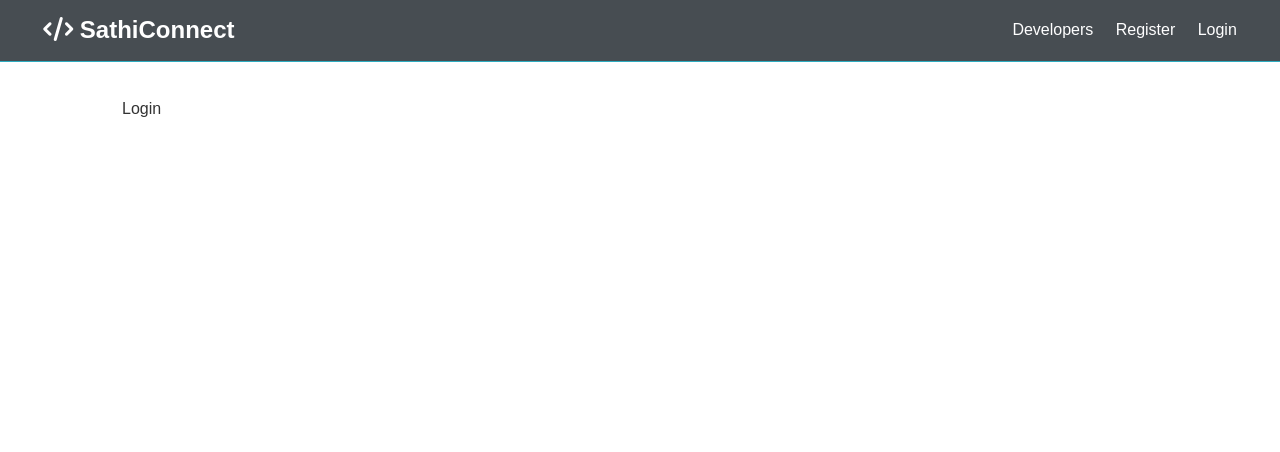
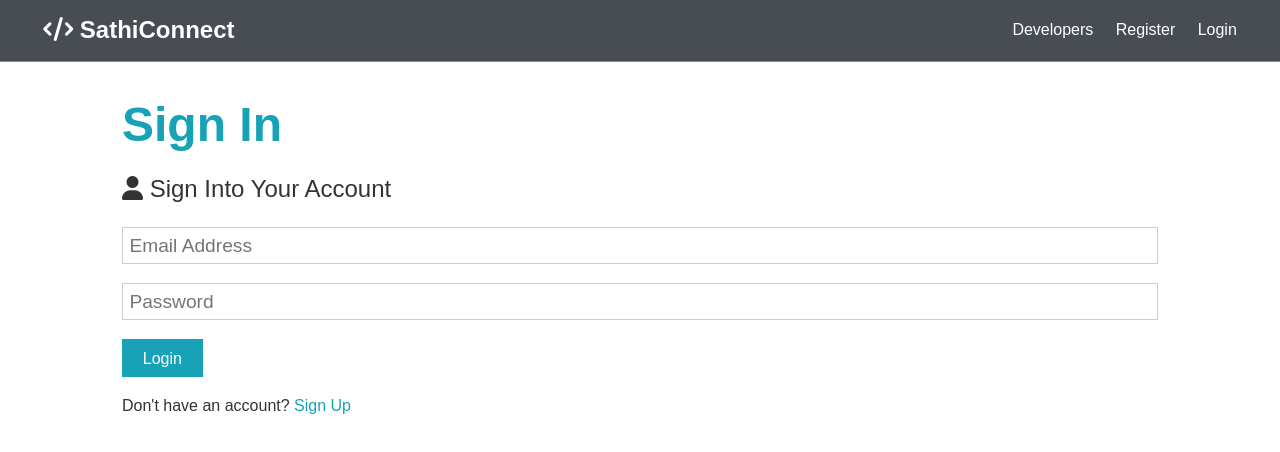
Before and after one commit to Siddarth0/SathiConnect, a React (Create React App) app in the folder client/: page /login in a window 1280 px wide. Shown: the top 452 px of the page. Built offline with nearby package versions, Linux system fonts and the light colour scheme.

Commit message:
login form

```diff
--- a/client/src/components/auth/Login.js
+++ b/client/src/components/auth/Login.js
@@ -1,9 +1,59 @@
-import React from 'react'
+import React, { Fragment, useState } from "react";
+import { Link } from 'react-router-dom';
 
 const Login = () => {
-  return (
-    <div>Login</div>
-  )
-}
+  const [formData, setFormData] = useState({
+      name: "",
+      email: "",
+      password: ""
+    });
+
+    const { name, email, password } = formData;
+
+    const onChange = (e) =>
+      setFormData({ ...formData, [e.target.name]: e.target.value });
+
+    const onSubmit = async e => {
+      e.preventDefault();
+      console.log('SUCCESS');
+    };
+
+
+    return (
+      <Fragment>
+        <h1 className="large text-primary">Sign In</h1>
+        <p className="lead">
+          <i className="fas fa-user"></i> Sign Into Your Account
+        </p>
+        <form className="form" onSubmit={e => onSubmit(e)}>
+          <div className="form-group">
+            <input
+              type="email"
+              placeholder="Email Address"
+              name="email"
+              value={email}
+              onChange={(e) => onChange(e)}
+              required
+            />
+          </div>
+          <div className="form-group">
+            <input
+              type="password"
+              placeholder="Password"
+              name="password"
+              value={password}
+              onChange={(e) => onChange(e)}
+              minLength="6"
+            />
+          </div>
+
+          <input type="submit" className="btn btn-primary" value="Login" />
+        </form>
+        <p className="my-1">
+          Don't have an account? <Link to="/register">Sign Up</Link>
+        </p>
+      </Fragment>
+    );
+  };
 
 export default Login
--- a/client/src/components/auth/Register.js
+++ b/client/src/components/auth/Register.js
@@ -1,4 +1,5 @@
 import React, { Fragment, useState } from "react";
+import { Link } from 'react-router-dom';
 
 const Register = () => {
   const [formData, setFormData] = useState({
@@ -13,12 +14,33 @@
   const onChange = (e) =>
     setFormData({ ...formData, [e.target.name]: e.target.value });
 
-  const onSubmit = e => {
+  const onSubmit = async e => {
     e.preventDefault();
     if(password !== password2){
         console.log('Passwords donot match');
     } else{
-        console.log(formData);
+        console.log('SUCCESS');
+        // const newUser = {
+        //     name,
+        //     email,
+        //     password
+        // }
+        // try {
+        //     const config = {
+        //         headers: {
+        //             'Content-Type': 'application/json'
+        //         }
+        //     }
+
+        //     const body = JSON.stringify(newUser);
+
+        //     const res = await axios.post('/api/users', body, config);
+        //     console.log(res.data);
+
+        // } catch (err) {
+        //     console.error(err.response.data);
+
+        // }
     }
   }
 
@@ -76,7 +98,7 @@
         <input type="submit" className="btn btn-primary" value="Register" />
       </form>
       <p className="my-1">
-        Already have an account? <a href="login.html">Sign In</a>
+        Already have an account? <Link to="/login">Login</Link>
       </p>
     </Fragment>
   );
```
